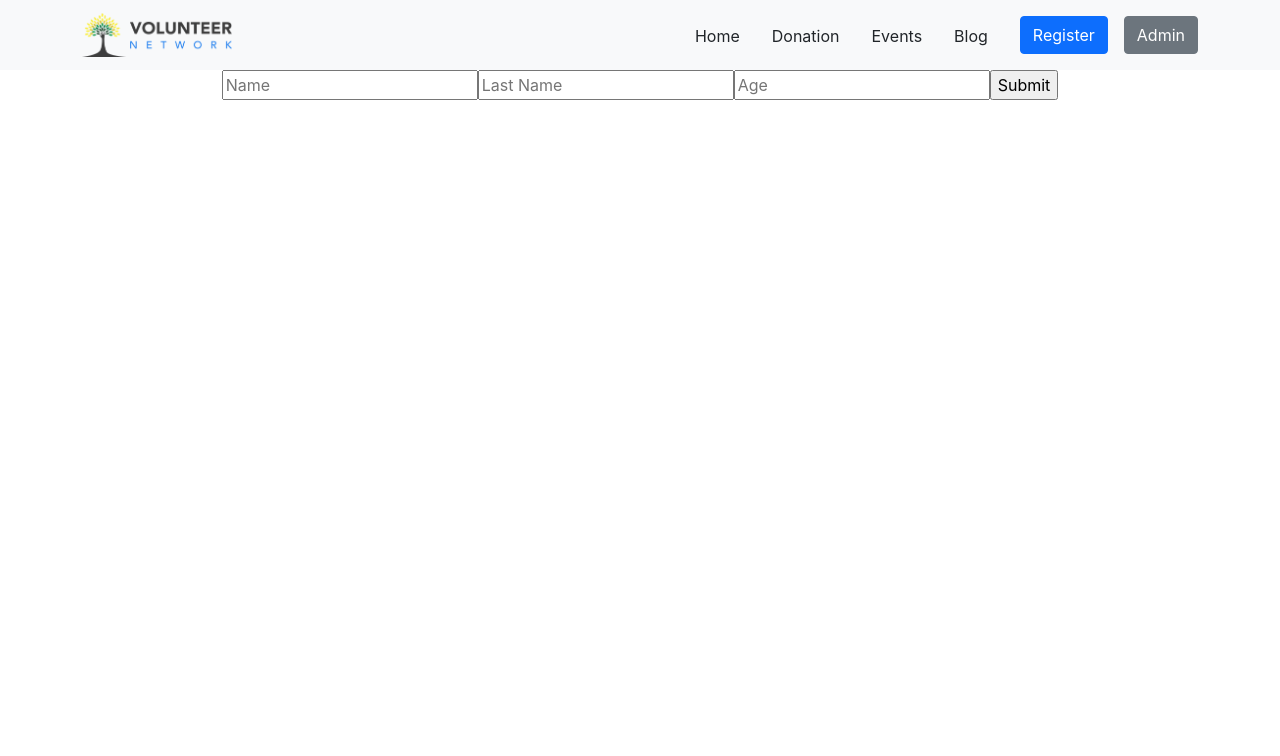
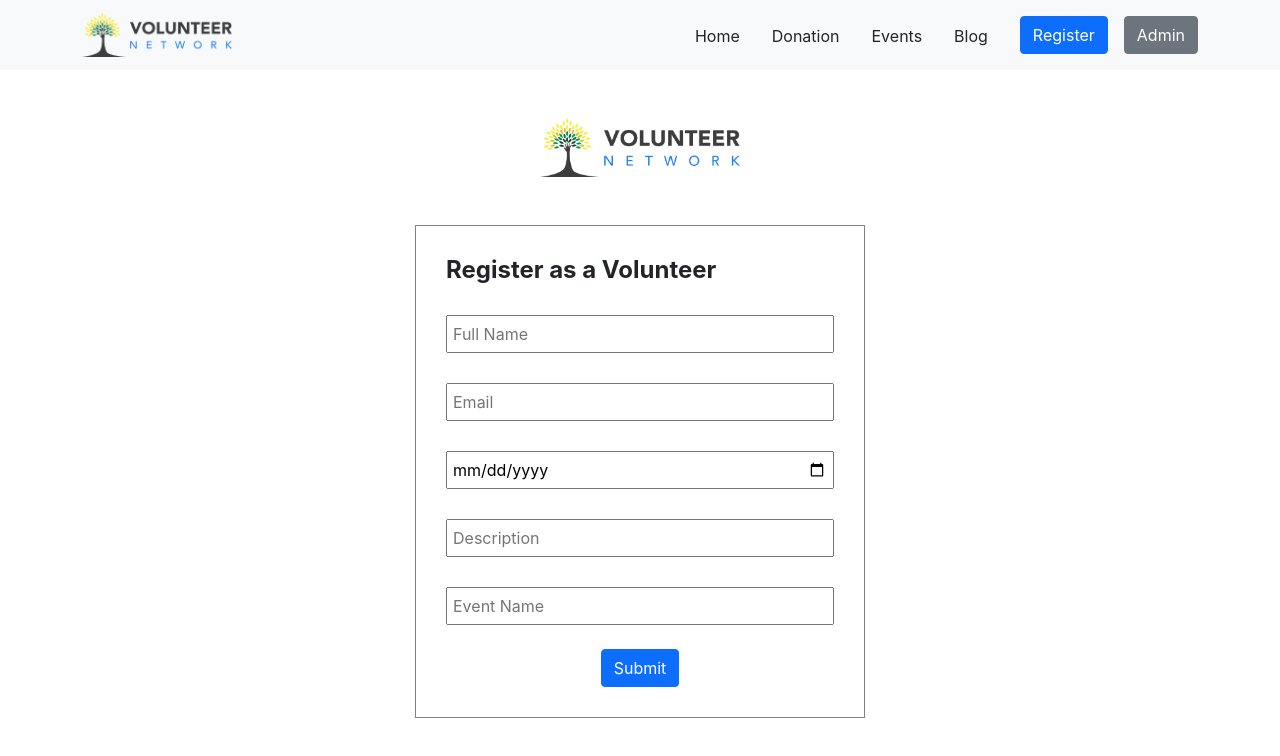
Before and after one commit to emonShimoul/volunteer-network-react-client, a React (Create React App) app: page /register in a window 1280 px wide. Shown: the top 756 px of the page. Built offline with nearby package versions, Linux system fonts and the light colour scheme.

Commit message:
complete register form

```diff
--- /dev/null
+++ b/src/components/Register/Register.css
@@ -0,0 +1,12 @@
+.register-form {
+    border: 1px solid gray;
+    width: 450px;
+    padding: 30px;
+    margin: 0 auto;
+    /* background-color: white; */
+}
+.input-field {
+    display: block;
+    margin: 30px auto 0 auto;
+    padding: 5px;
+}
--- a/src/components/Register/Register.js
+++ b/src/components/Register/Register.js
@@ -1,17 +1,25 @@
 import React from 'react';
 import { useForm } from "react-hook-form";
+import logo from '../../images/logo.png';
+import './Register.css';
 
 const Register = () => {
     const { register, handleSubmit } = useForm();
     const onSubmit = data => console.log(data);
     return (
-        <div>
-            <form onSubmit={handleSubmit(onSubmit)}>
-                <input {...register("firstName")} placeholder="Name" />
-                <input {...register("lastName")} placeholder="Last Name" />
-                <input type="number" {...register("age")} placeholder="Age" />
-                <input type="submit" />
-            </form>
+        <div className='container my-5'>
+            <img src={logo} alt="" width="200px" className='mb-5' />
+            <div className="register-form">
+                <h4 className='mb-4 fw-bold text-start'>Register as a Volunteer</h4>
+                <form onSubmit={handleSubmit(onSubmit)}>
+                    <input {...register("firstName")} type="text" placeholder="Full Name" className='input-group input-field' />
+                    <input {...register("lastName")} type="email" placeholder="Email" className='input-group input-field' />
+                    <input {...register("date")} type="date" placeholder="Date" className='input-group input-field' />
+                    <input {...register("description")} type="text" placeholder="Description" className='input-group input-field' />
+                    <input {...register("event")} type="text" placeholder="Event Name" className='input-group input-field' />
+                    <input type="submit" className='btn btn-primary mt-4' />
+                </form>
+            </div>
         </div>
     );
 };
```
